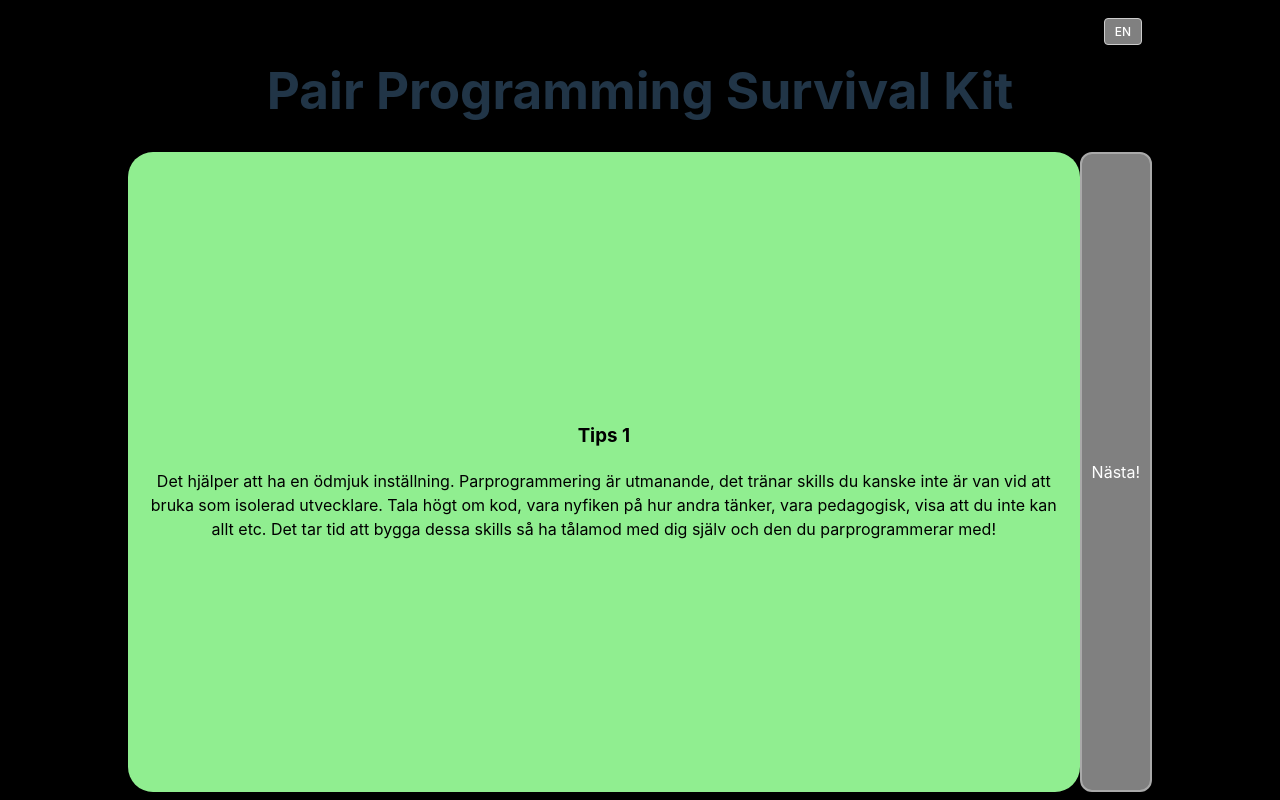
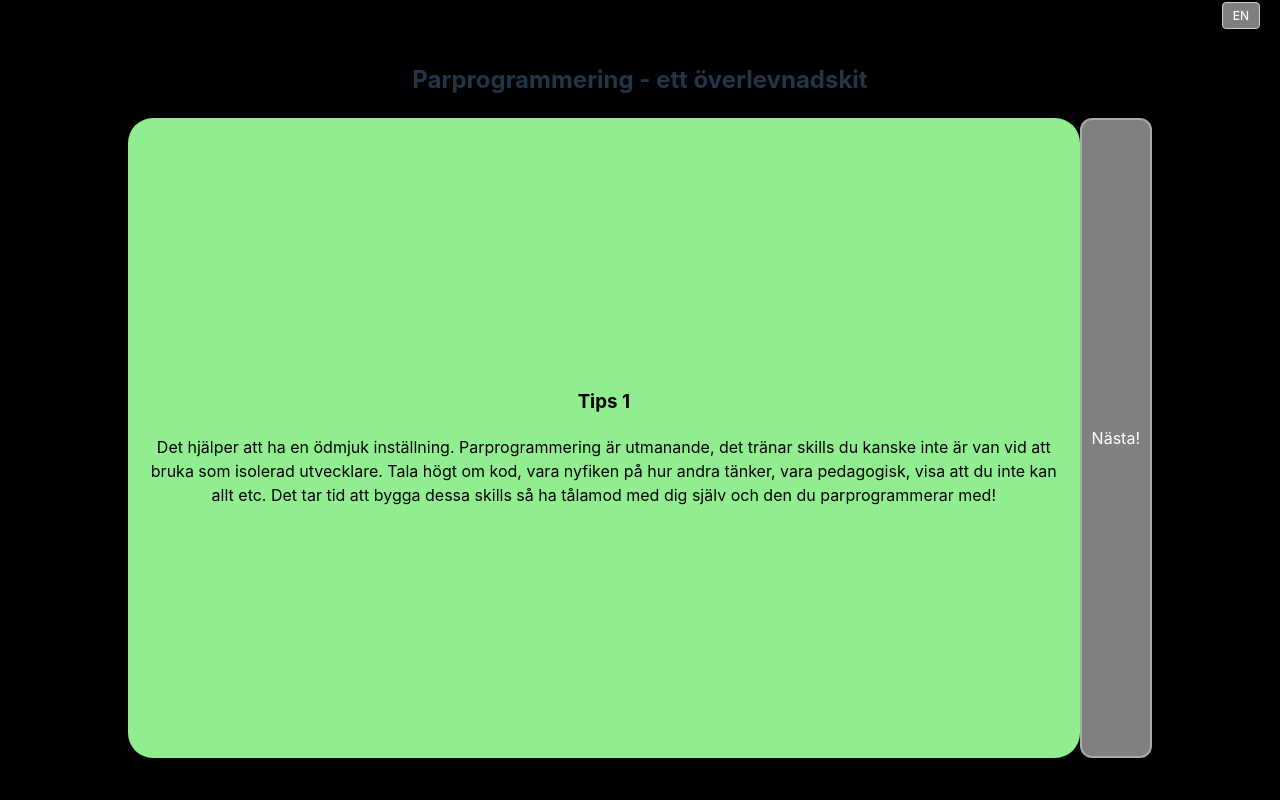
Before and after one commit to objarni/pair-programming-survival-kit, a React (Vite) app: page / in a window 1280 px wide. Built offline with nearby package versions, Linux system fonts and the light colour scheme.

Commit message:
Fix positions slightly. Translate page title too

```diff
--- a/src/App.css
+++ b/src/App.css
@@ -1,3 +1,7 @@
+.app {
+/*  position: relative;*/
+}
+
 body {
     background-color: black;
 }
@@ -5,7 +9,6 @@ body {
 #root {
   margin: 0 auto;
   text-align: center;
-  background-color: black;
 }
 
 .container {
@@ -39,11 +42,6 @@ body {
     align-items: center;
 }
 
-.app {
-  position: relative;
-  padding-top: 20px;
-}
-
 .interactive {
     color: white; /* Text color */
     background-color: gray;
@@ -58,8 +56,8 @@ body {
 
 .language-toggle {
   position: absolute;
-  top: 10px;
-  right: 10px;
+  top: 2px;
+  right: 20px;
 }
 
 .lang-button {
--- a/src/App.tsx
+++ b/src/App.tsx
@@ -1,9 +1,16 @@
 import { useState, useEffect } from 'react';
 import './App.css';
 
-type Tip = {
-  sv: string;
-  en: string;
+interface Translation {
+  sv: string,
+  en: string
+}
+
+type Tip = Translation;
+
+const appName: Translation = {
+  sv: "Parprogrammering - ett överlevnadskit",
+  en: "Pair Programming Survival Kit"
 }
 
 const texts: Tip[] = [
@@ -14,10 +21,6 @@ const texts: Tip[] = [
   {
     sv: "Inled en session med att 'connecta' med varandra. Hur mår du? Hur är din dag? Att förstå var den andra 'är' idag skapar empatisk kontakt och ökar motivation att bygga tillsammans, och minskar risken för friktion under sessionen. Förslag på timebox: 5 minuter.",
     en: "Start a session by 'connecting' with each other. How are you? How's your day? Understanding where the other person 'is' today creates empathetic contact, increases motivation to build together, and reduces the risk of friction during the session. Suggested timebox: 5 minutes."
-  },
-  {
-    sv: "Aligna sedan om ett första 'mikromål'. Att ha valt en ticket från Jira i förväg är nödvändigt men alltså inte tillräckligt. Försök formulera ett första steg tillsammans, gärna i text (t.ex. skriv ett meddelande i chatten), som gärna får vara riktigt litet (tänk 10 minuters jobb), så blir det så mycket lättare att förstå vad som pågår därefter, och ni får en bra start på sessionen. Lite som att skrynkla en post-it och slänga i papperskorgen, en liten YES-känsla fort! Exempel skulle kunna vara 'GOAL: get topmost acceptance criteria passing' eller 'GOAL: hello page seen in browser'. Förslag på timebox: 5 minuter.",
-    en: "Then align on a first 'micro-goal'. Having chosen a ticket from Jira in advance is necessary but not sufficient. Try to formulate a first step together, preferably in text (e.g., write a message in the chat), which can be really small (think 10 minutes of work), making it much easier to understand what's going on thereafter, and you get a good start to the session. It's like crumpling a post-it and throwing it in the trash, a quick YES feeling! Examples could be 'GOAL: get topmost acceptance criteria passing' or 'GOAL: hello page seen in browser'. Suggested timebox: 5 minutes."
   },
   {
     sv: "Aligna sedan om ett första 'mikromål'. Att ha valt en ticket från Jira i förväg är nödvändigt men alltså inte tillräckligt. Försök formulera ett första steg tillsammans, gärna i text (t.ex. skriv ett meddelande i chatten), som gärna får vara riktigt litet (tänk 10 minuters jobb), så blir det så mycket lättare att förstå vad som pågår därefter, och ni får en bra start på sessionen. Lite som att skrynkla en post-it och slänga i papperskorgen, en liten YES-känsla fort! Exempel skulle kunna vara 'GOAL: get topmost acceptance criteria passing' eller 'GOAL: hello page seen in browser'. Förslag på timebox: 5 minuter.",
@@ -69,7 +72,7 @@ export default function App() {
           {language === 'sv' ? 'EN' : 'SV'}
         </button>
       </div>
-      <h1>Pair Programming Survival Kit</h1>
+      <h2>{appName[language]}</h2>
       <div className="container">
         {page > 0 && (
           <div className="sidebar interactive" onClick={() => setPage(page-1)}>
```
